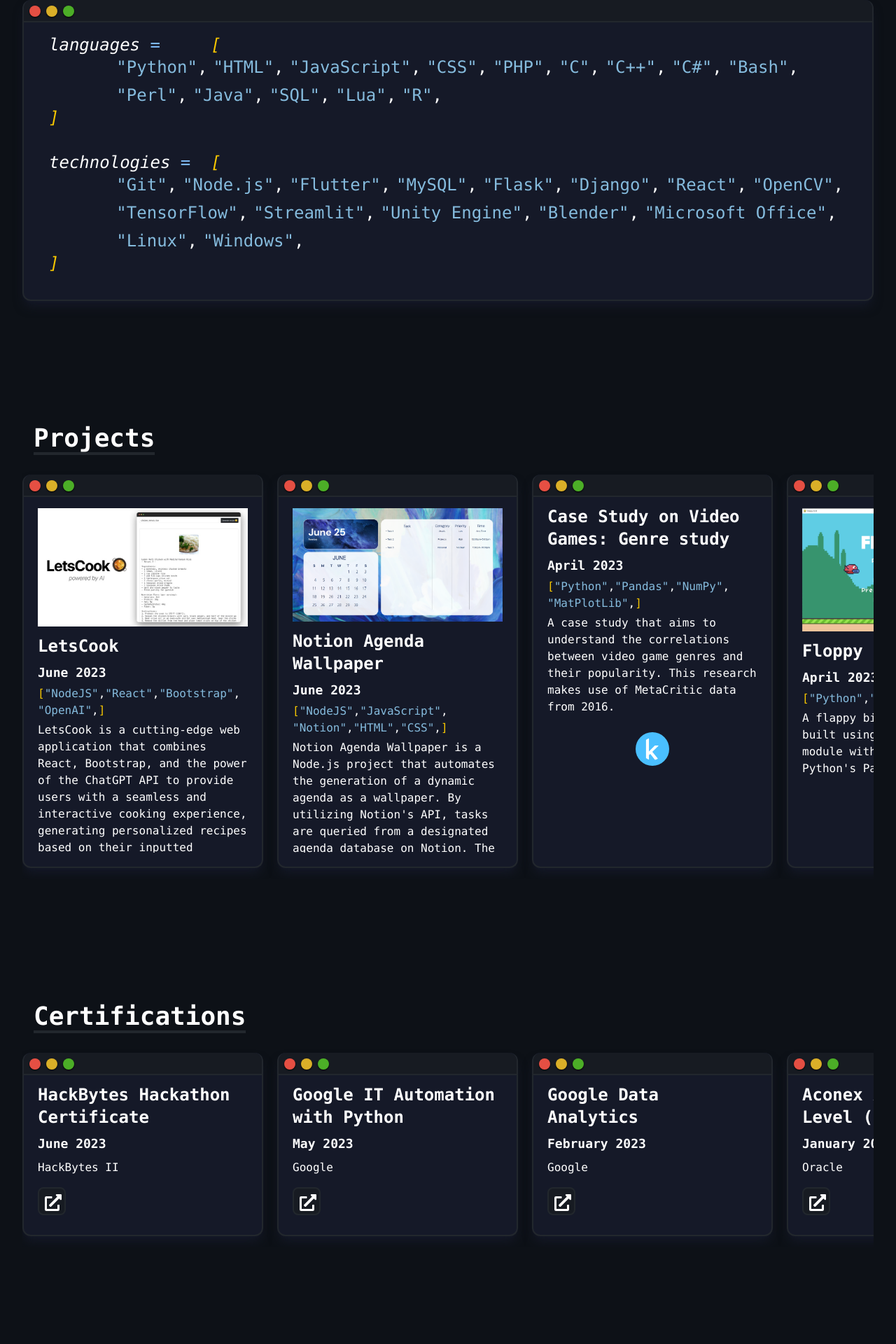
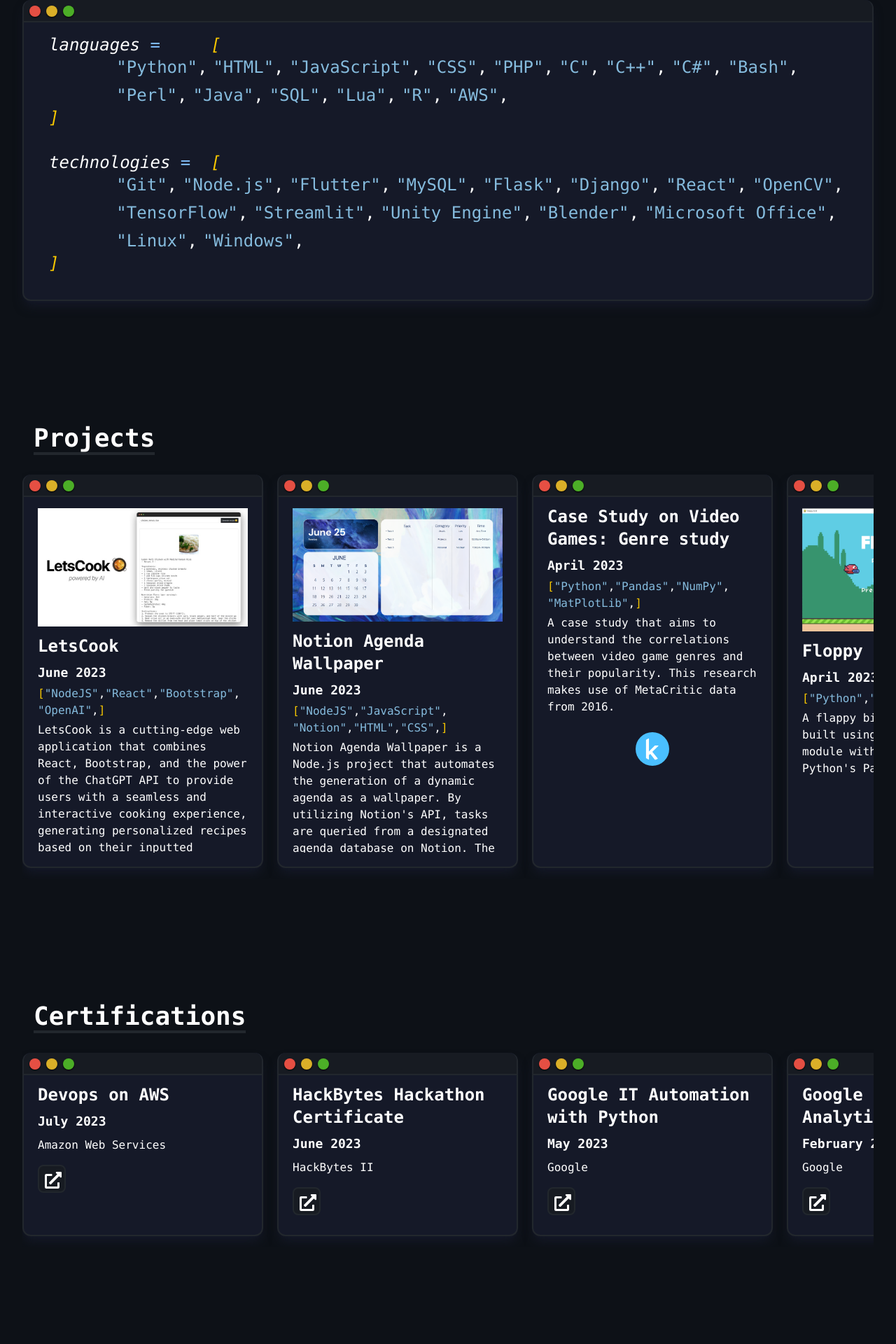
Before and after one commit to xyronic15/Portfolio, a React (Create React App) app in the folder xyron-brual/: page / in a window 1280 px wide. Shown: the part 1840-3760 px from the top of the page at 70% size. Built offline with nearby package versions, Linux system fonts and the light colour scheme.

Commit message:
added certification

```diff
--- a/xyron-brual/src/constants/index.js
+++ b/xyron-brual/src/constants/index.js
@@ -13,6 +13,7 @@
   "SQL",
   "Lua",
   "R",
+  "AWS",
 ];
 
 export const technologies = [
@@ -189,6 +190,12 @@
 
 export const certifications = [
   {
+    name: "Devops on AWS",
+    date: "July 2023",
+    org: "Amazon Web Services",
+    url: "https://www.coursera.org/account/accomplishments/specialization/certificate/834E2T3X6DDV",
+  },
+  {
     name: "HackBytes Hackathon Certificate",
     date: "June 2023",
     org: "HackBytes II",
```
